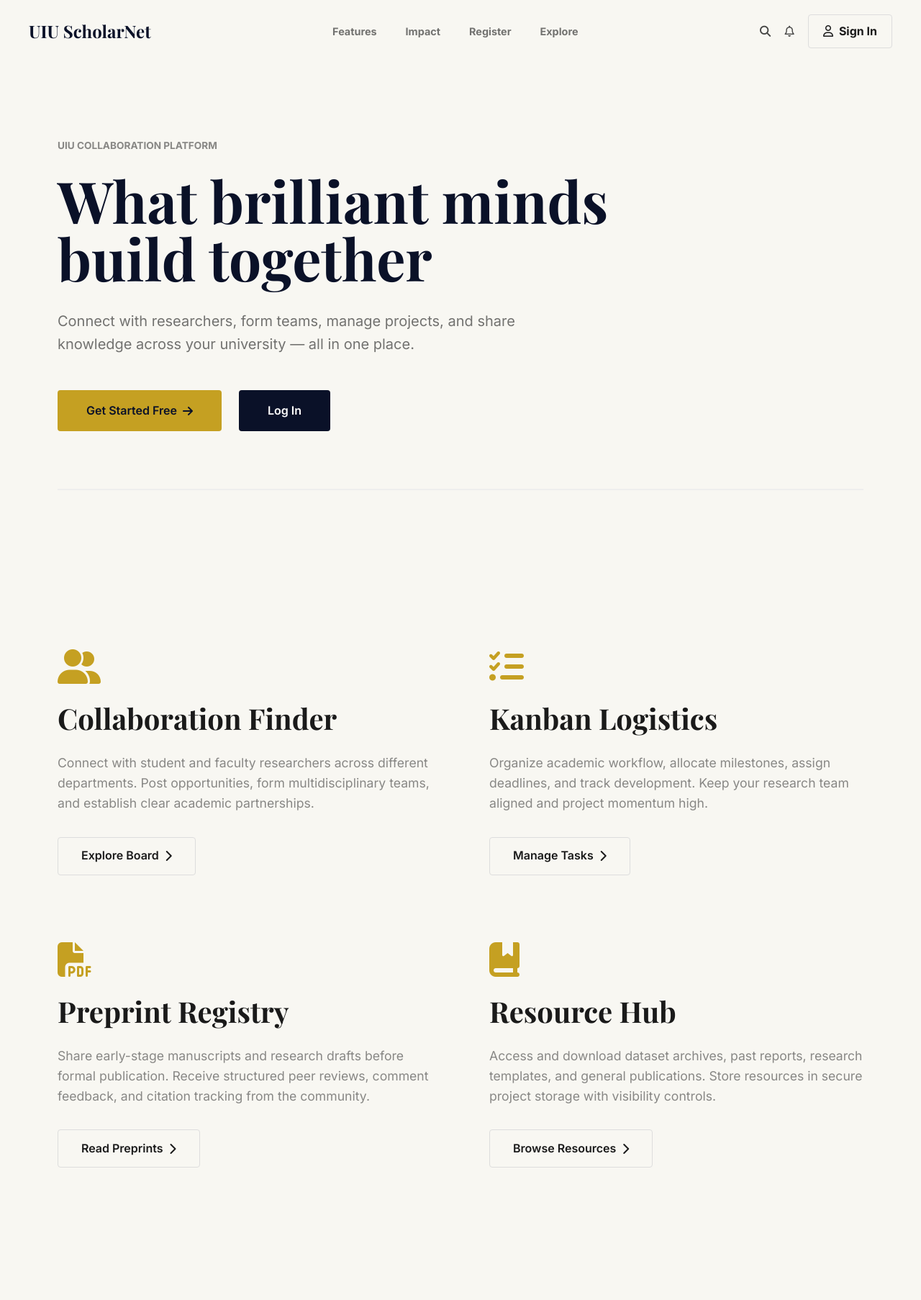
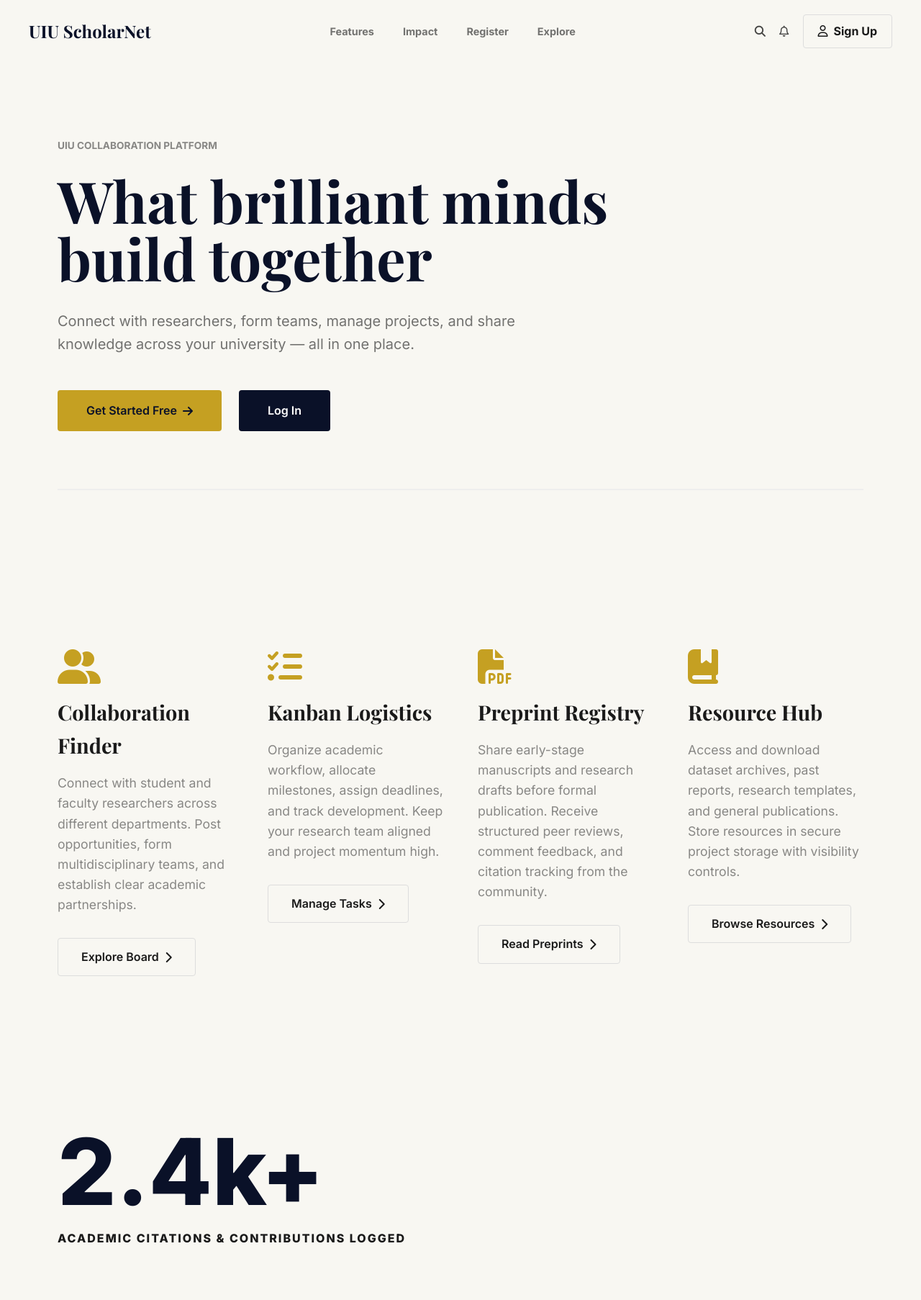
Before and after one commit to ruhul03/UiU-ScholarNet, a PHP site: page / in a window 1280 px wide. Shown: the top 1806 px of the page at 72% size. Run offline with PHP 8.4, Linux system fonts and the light colour scheme; some web fonts are replaced.

Commit message:
fix(landing): layout grid and footer stickiness

```diff
--- a/assets/css/landing.css
+++ b/assets/css/landing.css
@@ -90,12 +90,12 @@
 .landing-features {
     padding: 5rem;
     display: grid;
-    grid-template-columns: 1fr 1fr;
-    gap: 5rem;
+    grid-template-columns: repeat(4, 1fr);
+    gap: 3rem;
 }
 
 .feature-block h2 {
-    font-size: 2.5rem;
+    font-size: 1.8rem;
     margin-bottom: 1rem;
 }
 
@@ -146,6 +146,9 @@
 /* Inline styles moved from index.php */
 .landing-body {
     background-color: var(--bg-color);
+    display: flex;
+    flex-direction: column;
+    min-height: 100vh;
 }
 
 .hero-label {
@@ -191,6 +194,7 @@
     display: flex;
     justify-content: space-between;
     align-items: center;
+    margin-top: auto;
 }
 
 .footer-copyright {
--- a/index.php
+++ b/index.php
@@ -63,8 +63,8 @@ if ($is_logged_in) {
                     <span>Dashboard</span>
                 </a>
             <?php else: ?>
-                <a href="auth/login.php" class="btn btn-outline landing-signin">
-                    <i class="fa-regular fa-user"></i> Sign In
+                <a href="auth/register.php" class="btn btn-outline landing-signin">
+                    <i class="fa-regular fa-user"></i> Sign Up
                 </a>
             <?php endif; ?>
         </div>
```
